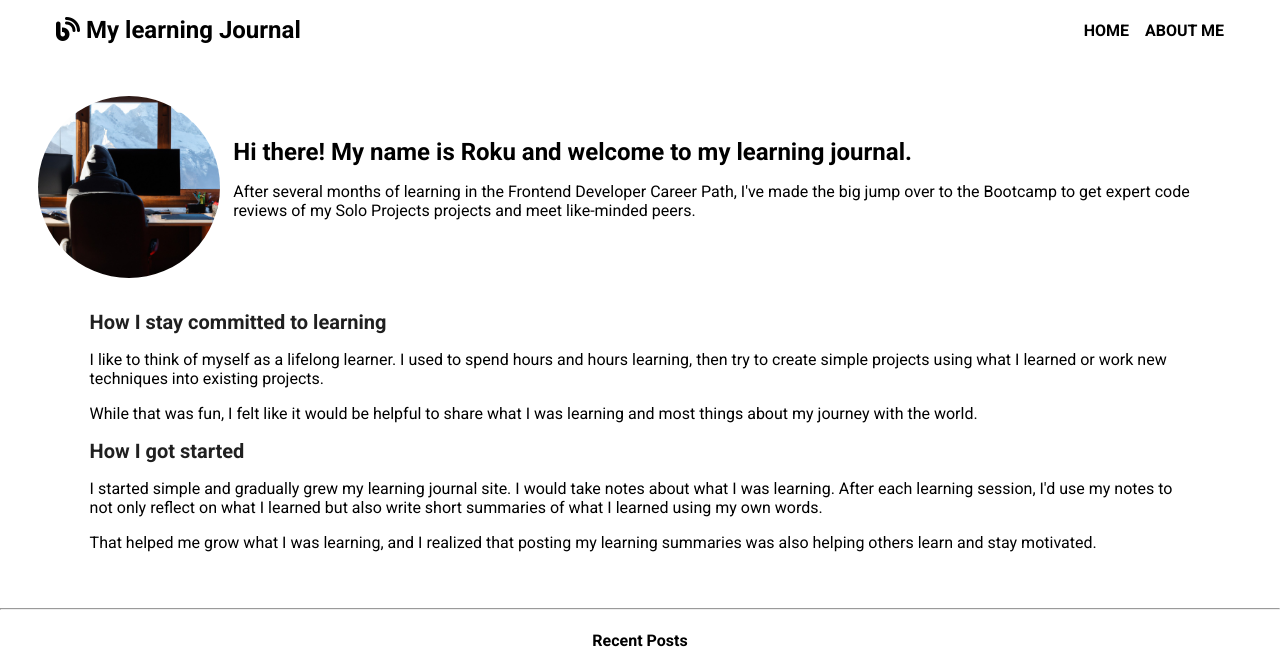
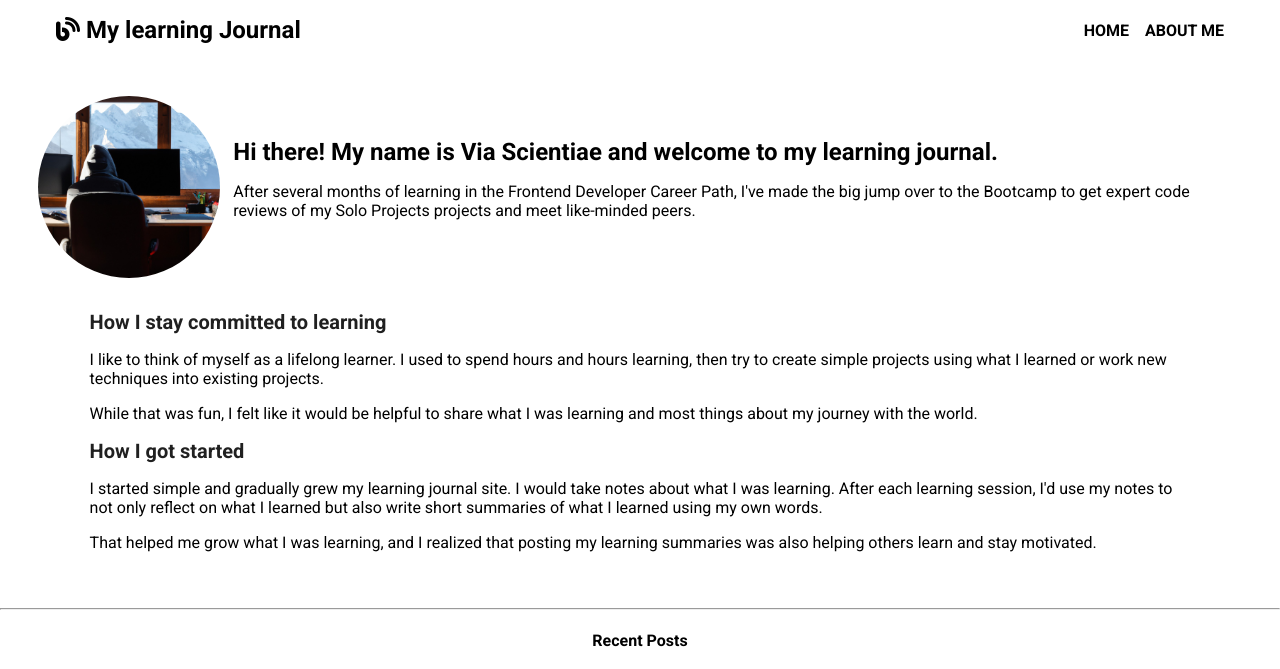
Before and after one commit to viascientiae/scrimba-learning-journal, a plain HTML site: page aboutme.html in a window 1280 px wide. Shown: the top 669 px of the page. Drawn offline with Linux system fonts and the light colour scheme.

Commit message:
Change name in  aboutme.html
Changed name from Roku to Via Scientiae

```diff
--- a/aboutme.html
+++ b/aboutme.html
@@ -29,7 +29,7 @@
               <section class="section-about-me-introduction">
                 <img src="/images/profile-picture.jpg" class="section-about-me-introduction-picture">
                 <div class="section-about-me-introduction-text">
-                  <h2>Hi there! My name is Roku and welcome to my learning journal.</h2>
+                  <h2>Hi there! My name is Via Scientiae and welcome to my learning journal.</h2>
                   <p>After several months of learning in the Frontend Developer Career Path, I've made the big jump over to the Bootcamp to get expert code reviews of my Solo Projects projects and meet like-minded peers.</p>
                 </div>
               </section>
```
